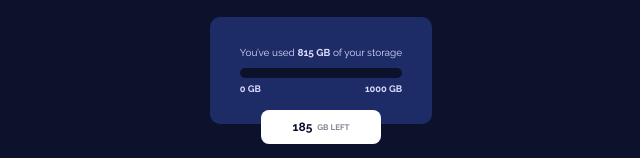
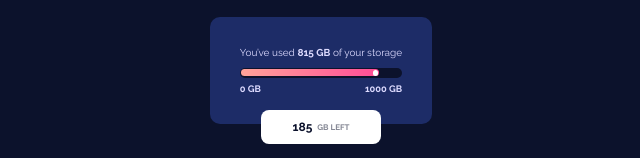
Before and after one commit to CarolinaVrl/DataFylo, a plain HTML site: page index.html in a window 1280 px wide. Shown: the part 414-572 px from the top of the page, without its empty margins (319-959 px from the left). Drawn offline with Linux system fonts and the light colour scheme.

Commit message:
style: style var progress

```diff
--- a/assets/css/style.css
+++ b/assets/css/style.css
@@ -97,11 +97,36 @@ article {
     width: 100%;
     height: 10px;
     border-radius: 50px;
+    position: relative;
 }
 .line-data{
     display: flex;
     justify-content: space-between;
 
+}
+.full{
+    width: var(--w);
+    height: 7px;
+    border-radius: 50px;
+    background: linear-gradient(to right, hsl(6, 100%, 80%), hsl(335, 100%, 65%) );
+    position: absolute;
+    margin-top: auto;
+    margin-bottom: auto;
+    left: 1.5px;
+    top: 0;
+    bottom: 0;
+}
+.circle{
+    width: 5.5px;
+    height: 5.5px;
+    border-radius: 50%;
+    background: #ffffff;
+    position: absolute;
+    right: 1px;
+    margin-top: auto;
+    margin-bottom: auto;
+    top: 0;
+    bottom: 0;
 }
 .free-space {
     position: absolute;
--- a/index.html
+++ b/index.html
@@ -33,7 +33,9 @@
       <h2 class="space-text">You’ve used <span>815 GB</span> of your storage</h2>
       <div class="space-data">
         <div class="line">
-          <div class="full"></div>
+          <div class="full" style='--w:85%'>
+            <div class="circle"></div>
+          </div>
         </div>
         <div class="line-data">
           <h3>0 GB</h3>
```
